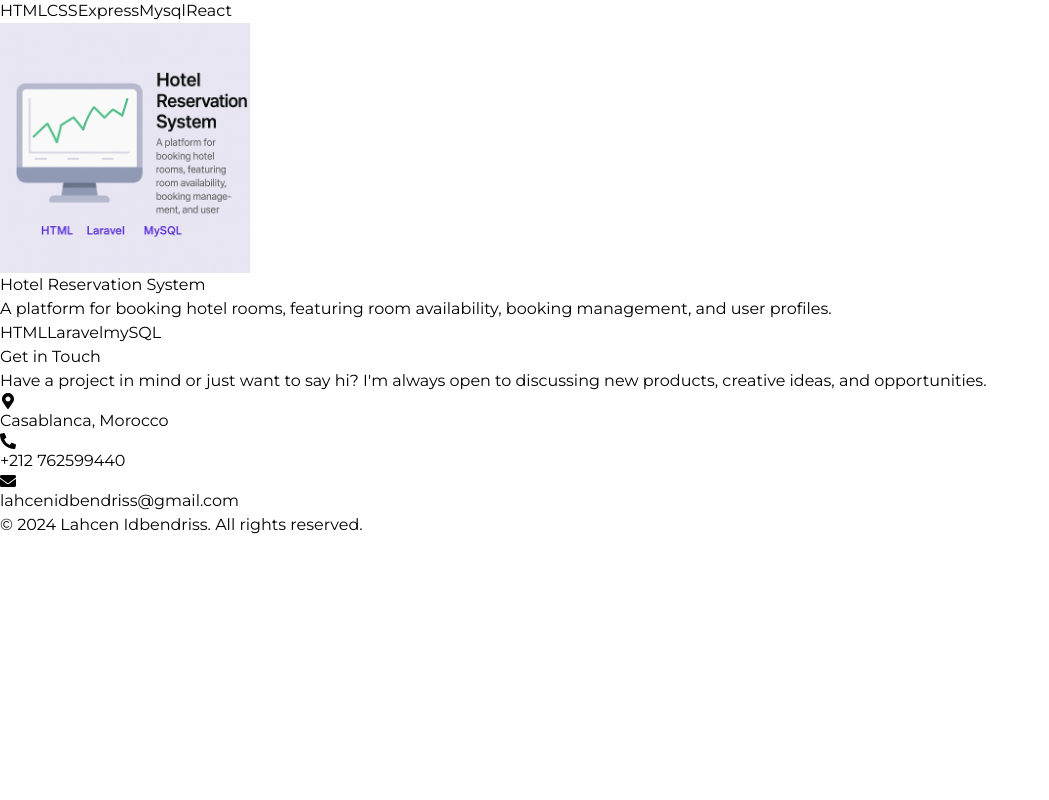
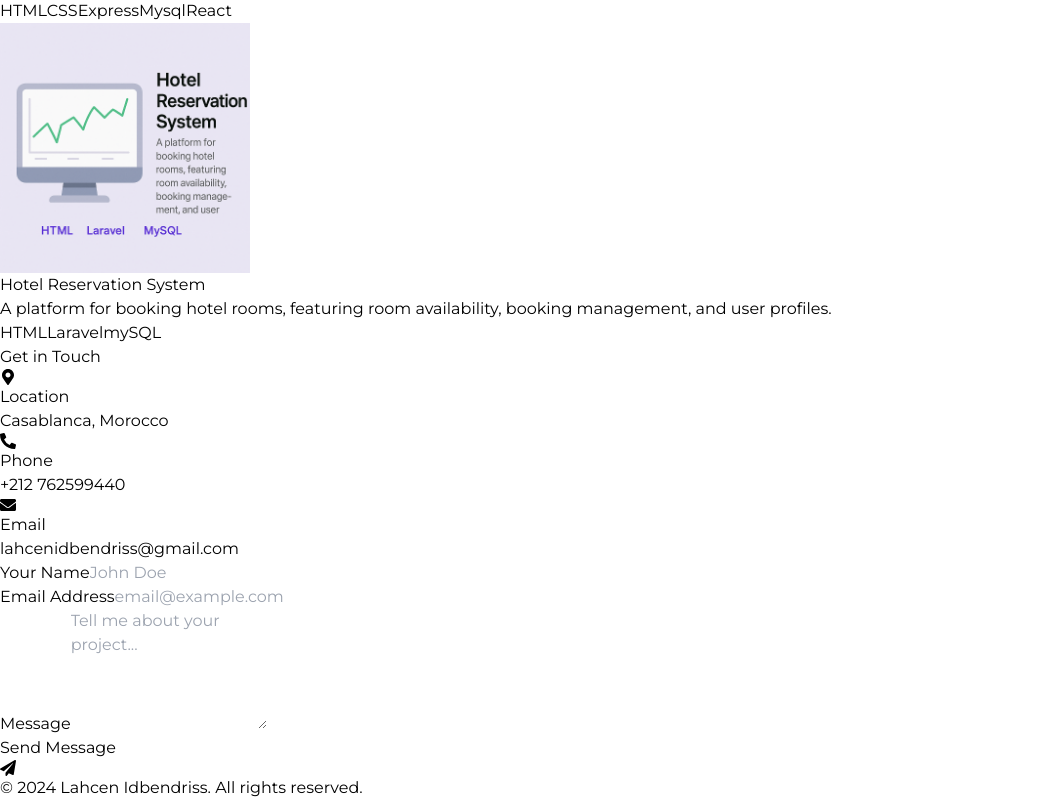
Before and after one commit to lahcenidbendriss-it/lahcen-portfolio, a React (Vite) app: page / in a window 1280 px wide. Shown: the part 3164-3964 px from the top of the page, without its empty margins (0-1049 px from the left). Before the commit the page ends 3701 px from the top, so only its background shows below. Built offline with nearby package versions, Linux system fonts and the light colour scheme.

Commit message:
add emailjs

```diff
--- a/package.json
+++ b/package.json
@@ -10,6 +10,7 @@
     "preview": "vite preview"
   },
   "dependencies": {
+    "@emailjs/browser": "^4.4.1",
     "framer-motion": "^11.3.2",
     "react": "^18.3.1",
     "react-dom": "^18.3.1",
--- a/src/component/Contact.jsx
+++ b/src/component/Contact.jsx
@@ -1,12 +1,50 @@
-import React from 'react';
+import React, { useRef, useState } from 'react';
 import { CONTACT } from '../constants';
 import { motion } from "framer-motion";
-import { FaMapMarkerAlt, FaPhoneAlt, FaEnvelope } from "react-icons/fa";
+import { FaMapMarkerAlt, FaPhoneAlt, FaEnvelope, FaPaperPlane } from "react-icons/fa";
+import emailjs from '@emailjs/browser';
 
 function Contact() {
+  const form = useRef();
+  const [isSending, setIsSending] = useState(false);
+  const [statusMessage, setStatusMessage] = useState("");
+
+  const sendEmail = (e) => {
+    e.preventDefault();
+    setIsSending(true);
+
+    // This automatically gets the current date/time to fill your {{time}} variable
+    const now = new Date().toLocaleString();
+
+    // We add the time and a default title to the form data before sending
+    const templateParams = {
+        name: form.current.name.value,
+        email: form.current.email.value,
+        message: form.current.message.value,
+        time: now,
+        title: "Portfolio Inquiry" // This fills your {{title}} in the subject line
+    };
+
+    emailjs.send(
+      'service_9gsictu',    // Get this from "Email Services" tab
+      'template_iwcacta',   // Get this from "Email Templates" tab
+      templateParams,
+      'OgQiDyunVUiq-ends'     // Get this from "Account" tab
+    )
+      .then((result) => {
+          setStatusMessage("Message sent successfully! ✅");
+          form.current.reset();
+          setIsSending(false);
+          setTimeout(() => setStatusMessage(""), 5000);
+      }, (error) => {
+          console.log(error.text);
+          setStatusMessage("Failed to send. Please try again. ❌");
+          setIsSending(false);
+      });
+  };
+
   return (
     <div className='border-b border-neutral-900 pb-20 pt-10'>
-
         <motion.h1
             whileInView={{opacity:1, y:0}}
             initial={{opacity:0, y: -50 }}
@@ -16,65 +54,125 @@ function Contact() {
             Get in <span className='text-purple-500'>Touch</span>
         </motion.h1>
 
-        <motion.p
-            whileInView={{opacity:1, y:0}}
-            initial={{opacity:0, y: -30 }}
-            transition={{duration:0.6}}
-            className='text-center text-neutral-400 mb-12 max-w-xl mx-auto'
-        >
-            Have a project in mind or just want to say hi? I'm always open to discussing new products, creative ideas, and opportunities.
-        </motion.p>
+        <div className='flex flex-col lg:flex-row justify-center gap-12 px-4 max-w-6xl mx-auto'>
 
-        <div className='flex flex-col items-center justify-center gap-6 tracking-wide'>
-
+            {/* Left Side: Contact Info */}
+            <div className='flex flex-col gap-6 justify-center lg:w-1/3'>
                 <motion.div
                     whileInView={{opacity:1, x:0}}
                     initial={{opacity:0, x: -50 }}
                     transition={{duration:0.5}}
                     className='flex items-center gap-4 text-neutral-300'
                 >
-                <div className='p-3 rounded-full bg-neutral-900 border border-neutral-800 text-purple-500'>
-                    <FaMapMarkerAlt className='text-xl' />
+                    <div className='p-4 rounded-xl bg-neutral-900 border border-neutral-800 text-purple-500'>
+                        <FaMapMarkerAlt className='text-2xl' />
                     </div>
-                <p>{CONTACT.address}</p>
+                    <div>
+                        <p className='text-sm text-neutral-500'>Location</p>
+                        <p className='font-medium'>{CONTACT.address}</p>
+                    </div>
                 </motion.div>
+
+                <motion.div
+                    whileInView={{opacity:1, x:0}}
+                    initial={{opacity:0, x: -50 }}
+                    transition={{duration:0.6}}
+                    className='flex items-center gap-4'
+                >
+                    <div className='p-4 rounded-xl bg-neutral-900 border border-neutral-800 text-purple-500'>
+                        <FaPhoneAlt className='text-2xl' />
+                    </div>
+                    <div>
+                        <p className='text-sm text-neutral-500'>Phone</p>
+                        <a href={`tel:${CONTACT.phoneNo}`} className='text-neutral-300 hover:text-white transition-colors font-medium'>
+                            {CONTACT.phoneNo}
+                        </a>
+                    </div>
+                </motion.div>
+
+                <motion.div
+                    whileInView={{opacity:1, x:0}}
+                    initial={{opacity:0, x: -50 }}
+                    transition={{duration:0.7}}
+                    className='flex items-center gap-4'
+                >
+                    <div className='p-4 rounded-xl bg-neutral-900 border border-neutral-800 text-purple-500'>
+                        <FaEnvelope className='text-2xl' />
+                    </div>
+                    <div>
+                        <p className='text-sm text-neutral-500'>Email</p>
+                        <p className='text-neutral-300 font-medium'>{CONTACT.email}</p>
+                    </div>
+                </motion.div>
+            </div>
 
             <motion.div
                 whileInView={{opacity:1, x:0}}
                 initial={{opacity:0, x: 50 }}
                 transition={{duration:0.5}}
-                className='flex items-center gap-4'
+                className='w-full lg:w-1/2 bg-neutral-900/30 p-8 rounded-3xl border border-neutral-800 backdrop-blur-sm'
             >
-                <div className='p-3 rounded-full bg-neutral-900 border border-neutral-800 text-purple-500'>
-                    <FaPhoneAlt className='text-xl' />
+                <form ref={form} onSubmit={sendEmail} className='flex flex-col gap-5'>
+                    <div className='grid grid-cols-1 md:grid-cols-2 gap-5'>
+                        <div>
+                            <label className='text-xs font-semibold text-neutral-500 uppercase tracking-wider mb-2 block'>Your Name</label>
+                            <input
+                                type="text"
+                                name="name"
+                                required
+                                className='w-full bg-neutral-950/50 border border-neutral-800 rounded-xl p-4 text-white focus:border-purple-500 focus:ring-1 focus:ring-purple-500 outline-none transition-all'
+                                placeholder="John Doe"
+                            />
                         </div>
-                <a
-                    href={`tel:${CONTACT.phoneNo.replace(/\s+/g, '')}`}
-                    className='text-neutral-300 hover:text-white transition-colors duration-300'
+                        <div>
+                            <label className='text-xs font-semibold text-neutral-500 uppercase tracking-wider mb-2 block'>Email Address</label>
+                            <input
+                                type="email"
+                                name="email" // Matches {{email}}
+                                required
+                                className='w-full bg-neutral-950/50 border border-neutral-800 rounded-xl p-4 text-white focus:border-purple-500 focus:ring-1 focus:ring-purple-500 outline-none transition-all'
+                                placeholder="email@example.com"
+                            />
+                        </div>
+                    </div>
+
+                    <div>
+                        <label className='text-xs font-semibold text-neutral-500 uppercase tracking-wider mb-2 block'>Message</label>
+                        <textarea
+                            name="message" // Matches {{message}}
+                            required
+                            rows="5"
+                            className='w-full bg-neutral-950/50 border border-neutral-800 rounded-xl p-4 text-white focus:border-purple-500 focus:ring-1 focus:ring-purple-500 outline-none transition-all resize-none'
+                            placeholder="Tell me about your project..."
+                        ></textarea>
+                    </div>
+
+                    <button
+                        type="submit"
+                        disabled={isSending}
+                        className='group mt-2 flex items-center justify-center gap-3 bg-purple-600 hover:bg-purple-500 text-white font-bold py-4 rounded-xl transition-all duration-300 disabled:bg-neutral-800 disabled:text-neutral-500'
                     >
-                    {CONTACT.phoneNo}
-                </a>
+                        {isSending ? "Sending Message..." : "Send Message"}
+                        <FaPaperPlane className={`text-sm transition-transform ${isSending ? 'translate-x-10 opacity-0' : 'group-hover:-translate-y-1 group-hover:translate-x-1'}`} />
+                    </button>
+
+                    {statusMessage && (
+                        <motion.p
+                            initial={{opacity:0, y: 10}}
+                            animate={{opacity:1, y: 0}}
+                            className={`text-center font-medium ${statusMessage.includes("successfully") ? "text-green-400" : "text-red-400"}`}
+                        >
+                            {statusMessage}
+                        </motion.p>
+                    )}
+                </form>
             </motion.div>
-
-            <motion.a
-                whileInView={{opacity:1, y:0}}
-                initial={{opacity:0, y: 50 }}
-                transition={{duration:0.5}}
-                href={`mailto:${CONTACT.email}`}
-                className='mt-4 flex items-center gap-3 px-8 py-4 rounded-full bg-neutral-900 border border-neutral-800 text-white hover:border-purple-500 hover:bg-purple-500/10 hover:scale-105 transition-all duration-300 group'
-            >
-                <FaEnvelope className='text-purple-500 group-hover:text-white transition-colors' />
-                <span className='font-medium border-b border-transparent group-hover:border-white'>
-                    {CONTACT.email}
-                </span>
-            </motion.a>
-
         </div>
 
         <motion.div
              whileInView={{opacity:1}}
              initial={{opacity:0}}
-             transition={{delay: 1, duration:1}}
+             transition={{delay: 0.5}}
              className='mt-20 text-center text-sm text-neutral-600'
         >
             <p>© {new Date().getFullYear()} Lahcen Idbendriss. All rights reserved.</p>
```
Also changed, not shown: 1 other file (tests, documents, lock files or other folders). Lines whose indentation alone changed are shown as unchanged.
